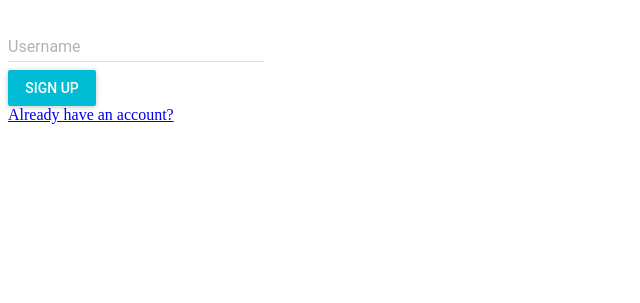
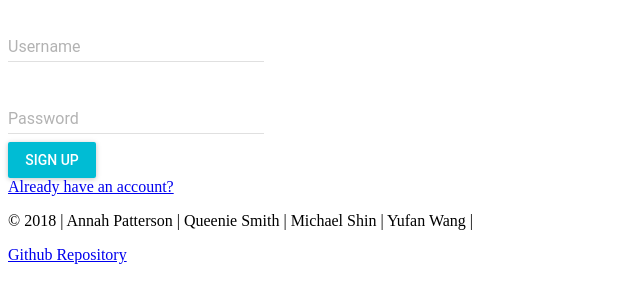
Before and after one commit to UrbanTails/UrbanTails, a React app: page /signup in a window 1280 px wide. Shown: the part 449-752 px from the top of the page, without its empty margins (0-640 px from the left). Built offline with nearby package versions, Linux system fonts and the light colour scheme; the HTML template or start-up script is replaced by a standard one.

Commit message:
added minor styling for signup and login pages

```diff
--- a/client/src/components/app.jsx
+++ b/client/src/components/app.jsx
@@ -7,6 +7,7 @@ import SignupForm from './signupform.jsx';
 import PetProfile from './pet-owner-profile.jsx';
 import HostProfile from './hostprofile.jsx';
 import Listings from './listings.jsx';
+import Footer from './footer.jsx'
 
 class App extends React.Component {
   render () {
@@ -19,6 +20,7 @@ class App extends React.Component {
         <Route path='/pet-profile' component={ PetProfile } />
         <Route path='/host-profile' component={ HostProfile } />
         <Route path='/listings' component={ Listings } />
+        <Footer />
       </div>
     )
   }
--- /dev/null
+++ b/client/src/components/footer.jsx
@@ -0,0 +1,20 @@
+import React from 'react';
+
+const Footer = (props) => {
+    return (
+      <div className="navbar navbar-fixed-bottom footer bg-muted">
+        <div className="container">
+          <div className="row">
+            <div className="col-md-6">
+              <p>© {new Date().getFullYear()} | Annah Patterson | Queenie Smith | Michael Shin | Yufan Wang |</p>
+            </div>
+            <div className="col-sm-6 right">
+              <a href="https://github.com/UrbanTails/UrbanTails">Github Repository</a>
+            </div>
+          </div>
+        </div>
+      </div>
+    )
+}
+
+export default Footer;
--- a/client/src/components/login.jsx
+++ b/client/src/components/login.jsx
@@ -103,6 +103,7 @@ class Login extends React.Component {
               </div>
               <div className="field-line">
                 <RaisedButton type="submit" label="Login" primary={true} />
+                <br/>
                 <Link to="/signup">Don't have an account?</Link>
               </div>
             </form>
--- a/client/src/components/navbar.jsx
+++ b/client/src/components/navbar.jsx
@@ -16,7 +16,7 @@ class Navbar extends React.Component {
   render() {
     return (
       <div>
-        <nav className="navbar navbar-default">
+        <nav className="navbar navbar-light bg-muted">
           <div className="container-fluid">
             <div className="navbar-header">
               <a className="navbar-brand" href="/">Urban Tails</a>
--- a/client/src/components/signup.jsx
+++ b/client/src/components/signup.jsx
@@ -9,6 +9,7 @@ class Signup extends React.Component {
     super(props);
     this.state = {
       username: '',
+      password: '',
       user: '',
       redirectToProfile: false,
       error: ''
@@ -34,7 +35,8 @@ class Signup extends React.Component {
       type: 'POST',
       url: '/checkuser',
       data: {
-        username: this.state.username
+        username: this.state.username,
+        password: this.state.password
       },
       success: (data) => {
         console.log('ajax posting data', data);
@@ -57,9 +59,11 @@ class Signup extends React.Component {
     });
     this.setState({
       user: {
-        username: this.state.username
+        username: this.state.username,
+        password: this.state.password
       },
-      username: ''
+      username: '',
+      password: ''
     });
   }
 
@@ -83,6 +87,9 @@ class Signup extends React.Component {
                 <TextField floatingLabelText="Username" name="username" value={this.state.username} onChange={this.onChange} />
               </div>
               <div className="field-line">
+                <TextField floatingLabelText="Password" name="password" type="password" value={this.state.password} onChange={this.onChange} />
+              </div>
+              <div className="field-line">
                 <RaisedButton type="submit" label="Sign Up" primary={true} />
                 <small style={ show }>{ this.state.error }</small>
                 <br/>
```
Also changed, not shown: 1 other file (tests, documents, lock files or other folders).
